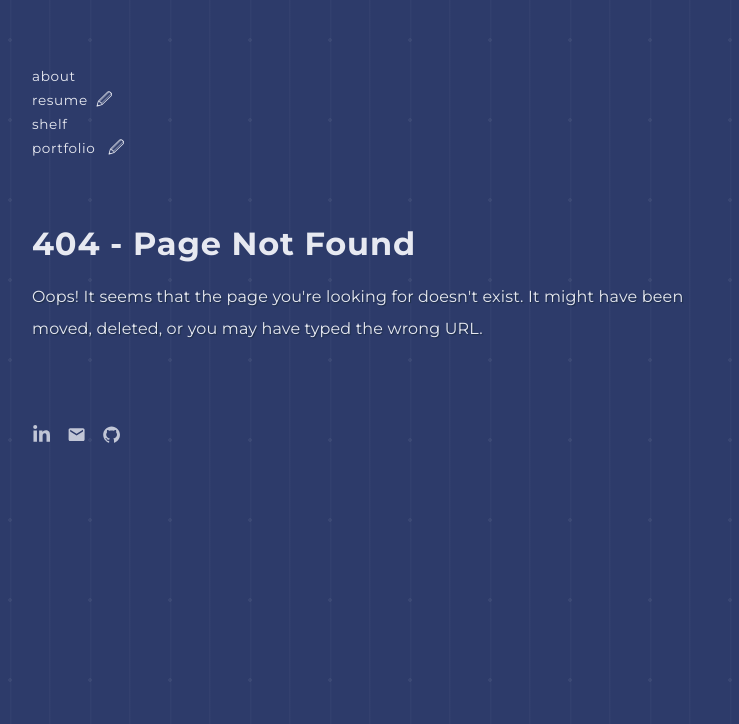
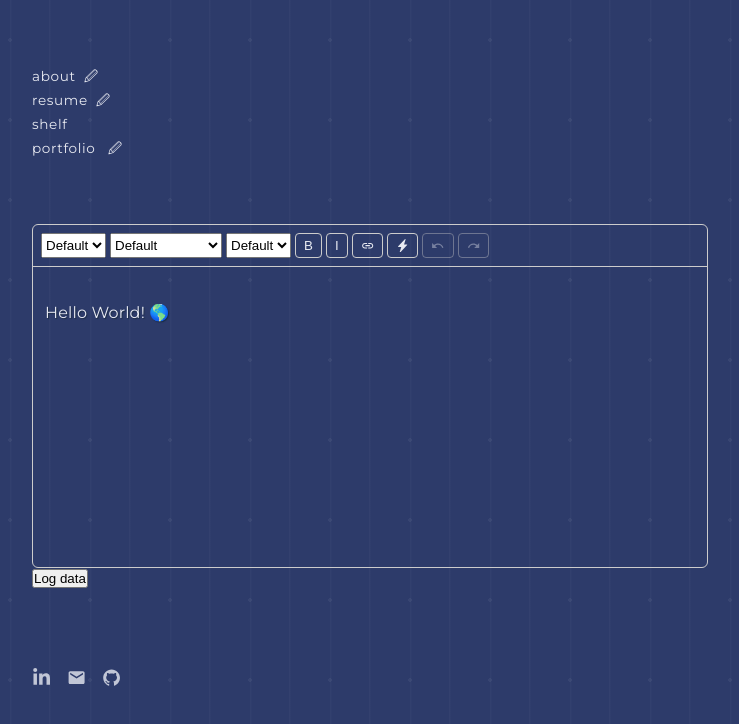
Before and after one commit to jasmingubeljic/jasmingubeljic.github.io, a Next.js app: page /admin/about in a window 1280 px wide. Before the commit this address had no page. Shown: the top 724 px of the page, without its empty margins (270-1009 px from the left). Built offline with nearby package versions, Linux system fonts and the light colour scheme.

Commit message:
feat: about editor

```diff
--- a/package.json
+++ b/package.json
@@ -15,6 +15,7 @@
     "@tiptap/extension-document": "^3.31.3",
     "@tiptap/extension-paragraph": "^3.31.3",
     "@tiptap/extension-text": "^3.31.3",
+    "@tiptap/extension-text-style": "^3.31.3",
     "@tiptap/extensions": "^3.31.3",
     "@tiptap/pm": "^3.31.3",
     "@tiptap/react": "^3.31.3",
--- /dev/null
+++ b/src/app/admin/about/page.tsx
@@ -0,0 +1,5 @@
+import AboutEditor from "@/components/Editors/AboutEditor/AboutEditor";
+
+export default function AboutEditorPage() {
+  return <AboutEditor />;
+}
--- a/src/app/globals.css
+++ b/src/app/globals.css
@@ -133,8 +133,15 @@ a {
   font-weight: 700;
   color: var(--easy-text);
   letter-spacing: 0.3rem;
+  /* Keep the ::before/::after copies aligned when used inline, e.g. inside a <p> */
+  line-height: normal;
   animation: 4s ease-in-out infinite alternate shift;
   z-index: 1;
+}
+
+/* Inline glitch (from the editor) takes its size from the font size dropdown */
+span.glitch {
+  font-size: inherit;
 }
 
 .glitch:after,
@@ -146,7 +153,7 @@ a {
   color: #fff;
   background-color: var(--dark);
   overflow: hidden;
-  clip: rect(0, 900px, 0, 0);
+  clip-path: inset(0 0 100% 0);
 }
 
 .glitch:before {
@@ -161,173 +168,173 @@ a {
 
 @keyframes noise-before {
   0% {
-    clip: rect(61px, 9999px, 52px, 0);
+    clip-path: inset(52.1% 0 55.6% 0);
   }
 
   5% {
-    clip: rect(33px, 9999px, 144px, 0);
+    clip-path: inset(28.2% 0 0.0% 0);
   }
 
   10% {
-    clip: rect(121px, 9999px, 115px, 0);
+    clip-path: inset(103.4% 0 1.7% 0);
   }
 
   15% {
-    clip: rect(144px, 9999px, 162px, 0);
+    clip-path: inset(123.1% 0 0.0% 0);
   }
 
   20% {
-    clip: rect(62px, 9999px, 180px, 0);
+    clip-path: inset(53.0% 0 0.0% 0);
   }
 
   25% {
-    clip: rect(34px, 9999px, 42px, 0);
+    clip-path: inset(29.1% 0 64.1% 0);
   }
 
   30% {
-    clip: rect(147px, 9999px, 179px, 0);
+    clip-path: inset(125.6% 0 0.0% 0);
   }
 
   35% {
-    clip: rect(99px, 9999px, 63px, 0);
+    clip-path: inset(84.6% 0 46.2% 0);
   }
 
   40% {
-    clip: rect(188px, 9999px, 122px, 0);
+    clip-path: inset(160.7% 0 0.0% 0);
   }
 
   45% {
-    clip: rect(154px, 9999px, 14px, 0);
+    clip-path: inset(131.6% 0 88.0% 0);
   }
 
   50% {
-    clip: rect(63px, 9999px, 37px, 0);
+    clip-path: inset(53.8% 0 68.4% 0);
   }
 
   55% {
-    clip: rect(161px, 9999px, 147px, 0);
+    clip-path: inset(137.6% 0 0.0% 0);
   }
 
   60% {
-    clip: rect(109px, 9999px, 175px, 0);
+    clip-path: inset(93.2% 0 0.0% 0);
   }
 
   65% {
-    clip: rect(157px, 9999px, 88px, 0);
+    clip-path: inset(134.2% 0 24.8% 0);
   }
 
   70% {
-    clip: rect(173px, 9999px, 131px, 0);
+    clip-path: inset(147.9% 0 0.0% 0);
   }
 
   75% {
-    clip: rect(62px, 9999px, 70px, 0);
+    clip-path: inset(53.0% 0 40.2% 0);
   }
 
   80% {
-    clip: rect(24px, 9999px, 153px, 0);
+    clip-path: inset(20.5% 0 0.0% 0);
   }
 
   85% {
-    clip: rect(138px, 9999px, 40px, 0);
+    clip-path: inset(117.9% 0 65.8% 0);
   }
 
   90% {
-    clip: rect(79px, 9999px, 136px, 0);
+    clip-path: inset(67.5% 0 0.0% 0);
   }
 
   95% {
-    clip: rect(25px, 9999px, 34px, 0);
+    clip-path: inset(21.4% 0 70.9% 0);
   }
 
   100% {
-    clip: rect(173px, 9999px, 166px, 0);
+    clip-path: inset(147.9% 0 0.0% 0);
   }
 }
 
 @keyframes noise-after {
   0% {
-    clip: rect(26px, 9999px, 33px, 0);
+    clip-path: inset(22.2% 0 71.8% 0);
   }
 
   5% {
-    clip: rect(140px, 9999px, 198px, 0);
+    clip-path: inset(119.7% 0 0.0% 0);
   }
 
   10% {
-    clip: rect(184px, 9999px, 89px, 0);
+    clip-path: inset(157.3% 0 23.9% 0);
   }
 
   15% {
-    clip: rect(121px, 9999px, 6px, 0);
+    clip-path: inset(103.4% 0 94.9% 0);
   }
 
   20% {
-    clip: rect(181px, 9999px, 99px, 0);
+    clip-path: inset(154.7% 0 15.4% 0);
   }
 
   25% {
-    clip: rect(154px, 9999px, 133px, 0);
+    clip-path: inset(131.6% 0 0.0% 0);
   }
 
   30% {
-    clip: rect(134px, 9999px, 169px, 0);
+    clip-path: inset(114.5% 0 0.0% 0);
   }
 
   35% {
-    clip: rect(26px, 9999px, 187px, 0);
+    clip-path: inset(22.2% 0 0.0% 0);
   }
 
   40% {
-    clip: rect(147px, 9999px, 137px, 0);
+    clip-path: inset(125.6% 0 0.0% 0);
   }
 
   45% {
-    clip: rect(31px, 9999px, 52px, 0);
+    clip-path: inset(26.5% 0 55.6% 0);
   }
 
   50% {
-    clip: rect(191px, 9999px, 109px, 0);
+    clip-path: inset(163.2% 0 6.8% 0);
   }
 
   55% {
-    clip: rect(74px, 9999px, 54px, 0);
+    clip-path: inset(63.2% 0 53.8% 0);
   }
 
   60% {
-    clip: rect(145px, 9999px, 75px, 0);
+    clip-path: inset(123.9% 0 35.9% 0);
   }
 
   65% {
-    clip: rect(153px, 9999px, 198px, 0);
+    clip-path: inset(130.8% 0 0.0% 0);
   }
 
   70% {
-    clip: rect(99px, 9999px, 136px, 0);
+    clip-path: inset(84.6% 0 0.0% 0);
   }
 
   75% {
-    clip: rect(118px, 9999px, 192px, 0);
+    clip-path: inset(100.9% 0 0.0% 0);
   }
 
   80% {
-    clip: rect(1px, 9999px, 83px, 0);
+    clip-path: inset(0.9% 0 29.1% 0);
   }
 
   85% {
-    clip: rect(145px, 9999px, 98px, 0);
+    clip-path: inset(123.9% 0 16.2% 0);
   }
 
   90% {
-    clip: rect(121px, 9999px, 154px, 0);
+    clip-path: inset(103.4% 0 0.0% 0);
   }
 
   95% {
-    clip: rect(156px, 9999px, 44px, 0);
+    clip-path: inset(133.3% 0 62.4% 0);
   }
 
   100% {
-    clip: rect(67px, 9999px, 122px, 0);
+    clip-path: inset(57.3% 0 0.0% 0);
   }
 }
 
--- a/src/app/layout.tsx
+++ b/src/app/layout.tsx
@@ -15,7 +15,8 @@ export const metadata = {
 export default function RootLayout({ children }) {
   return (
     <html lang="en">
-      <body className={montserrat.className}>
+      {/* Browser extensions (e.g. ColorZilla) add attributes to <body> before hydration */}
+      <body className={montserrat.className} suppressHydrationWarning>
         <header>
           <Navigation />
         </header>
--- /dev/null
+++ b/src/components/Editors/AboutEditor/AboutEditor.module.css
@@ -0,0 +1,40 @@
+.editor {
+  border: 1px solid #ccc;
+  border-radius: 6px;
+  overflow: hidden;
+}
+
+.menuBar {
+  display: flex;
+  flex-wrap: wrap;
+  gap: 4px;
+  padding: 8px;
+  border-bottom: 1px solid #ccc;
+}
+
+.menuBar button {
+  display: inline-flex;
+  align-items: center;
+  padding: 4px 8px;
+  border: 1px solid #ccc;
+  border-radius: 4px;
+  background: transparent;
+  color: inherit;
+  cursor: pointer;
+}
+
+.menuBar button:disabled {
+  opacity: 0.4;
+  cursor: default;
+}
+
+.menuBar button.active {
+  background: #333;
+  color: #fff;
+}
+
+.content {
+  min-height: 300px;
+  padding: 12px;
+  outline: none;
+}
--- /dev/null
+++ b/src/components/Editors/AboutEditor/AboutEditor.tsx
@@ -0,0 +1,286 @@
+"use client";
+
+import {
+  useEditor,
+  useEditorState,
+  EditorContent,
+  Mark,
+  type Editor,
+} from "@tiptap/react";
+import StarterKit from "@tiptap/starter-kit";
+import { MdUndo, MdRedo, MdLink } from "react-icons/md";
+import { BsLightningChargeFill } from "react-icons/bs";
+import styles from "./AboutEditor.module.css";
+import { TextStyle, FontSize, LineHeight } from "@tiptap/extension-text-style";
+
+const FONT_SIZES = [
+  "12px",
+  "14px",
+  "16px",
+  "18px",
+  "24px",
+  "32px",
+  "64px",
+  "96px",
+  "128px",
+];
+const FONT_WEIGHTS = [
+  { label: "100 Thin", value: "100" },
+  { label: "200 Extra Light", value: "200" },
+  { label: "300 Light", value: "300" },
+  { label: "400 Regular", value: "400" },
+  { label: "500 Medium", value: "500" },
+  { label: "600 Semibold", value: "600" },
+  { label: "700 Bold", value: "700" },
+  { label: "800 Extra Bold", value: "800" },
+  { label: "900 Black", value: "900" },
+];
+
+const LINE_HEIGHTS = ["0.5", "1", "1.15", "1.5", "1.75", "2"];
+
+const TextStyleWithWeight = TextStyle.extend({
+  addAttributes() {
+    return {
+      ...this.parent?.(),
+      fontWeight: {
+        default: null,
+        parseHTML: (element) => element.style.fontWeight || null,
+        renderHTML: (attributes) =>
+          attributes.fontWeight
+            ? { style: `font-weight: ${attributes.fontWeight}` }
+            : {},
+      },
+    };
+  },
+});
+
+const Glitch = Mark.create({
+  name: "glitch",
+  addAttributes() {
+    return {
+      text: {
+        default: "",
+        parseHTML: (element) => element.getAttribute("data-glitch") ?? "",
+        renderHTML: (attributes) => ({ "data-glitch": attributes.text }),
+      },
+    };
+  },
+  parseHTML() {
+    return [{ tag: "span.glitch" }];
+  },
+  renderHTML({ HTMLAttributes }) {
+    return ["span", { ...HTMLAttributes, class: "glitch" }, 0];
+  },
+});
+
+const MenuBar = ({ editor }: { editor: Editor }) => {
+  const state = useEditorState({
+    editor,
+    selector: ({ editor }) => ({
+      isBold: editor.isActive("bold"),
+      isItalic: editor.isActive("italic"),
+      isCode: editor.isActive("code"),
+      isLink: editor.isActive("link"),
+      isGlitch: editor.isActive("glitch"),
+      canUndo: editor.can().chain().undo().run(),
+      canRedo: editor.can().chain().redo().run(),
+      fontSize: editor.getAttributes("textStyle").fontSize ?? "",
+      fontWeight: editor.getAttributes("textStyle").fontWeight ?? "",
+      lineHeight:
+        editor.getAttributes("paragraph").lineHeight ??
+        editor.getAttributes("heading").lineHeight ??
+        "",
+    }),
+  });
+
+  const buttons = [
+    {
+      label: "B",
+      active: state.isBold,
+      run: () => editor.chain().focus().toggleBold().run(),
+    },
+    {
+      label: "I",
+      active: state.isItalic,
+      run: () => editor.chain().focus().toggleItalic().run(),
+    },
+  ];
+
+  const setLink = () => {
+    const previousUrl = editor.getAttributes("link").href;
+    const url = window.prompt("URL", previousUrl);
+
+    if (url === null) return;
+
+    if (url === "") {
+      editor.chain().focus().extendMarkRange("link").unsetLink().run();
+      return;
+    }
+
+    editor
+      .chain()
+      .focus()
+      .extendMarkRange("link")
+      .setLink({ href: url, class: "repository-link" })
+      .run();
+  };
+
+  const toggleGlitch = () => {
+    const { from, to } = editor.state.selection;
+    const text = editor.state.doc.textBetween(from, to, " ");
+    editor.chain().focus().toggleMark("glitch", { text }).run();
+  };
+
+  return (
+    <div className={styles.menuBar}>
+      <select
+        value={state.fontSize}
+        onChange={(e) => {
+          const size = e.target.value;
+          if (size) {
+            editor.chain().focus().setFontSize(size).run();
+          } else {
+            editor.chain().focus().unsetFontSize().run();
+          }
+        }}
+        aria-label="Font size"
+        title="Font size"
+      >
+        <option value="">Default</option>
+        {FONT_SIZES.map((size) => (
+          <option key={size} value={size}>
+            {size}
+          </option>
+        ))}
+      </select>
+
+      <select
+        value={state.fontWeight}
+        onChange={(e) => {
+          editor
+            .chain()
+            .focus()
+            .setMark("textStyle", { fontWeight: e.target.value || null })
+            .removeEmptyTextStyle()
+            .run();
+        }}
+        aria-label="Font weight"
+        title="Font weight"
+      >
+        <option value="">Default</option>
+        {FONT_WEIGHTS.map(({ label, value }) => (
+          <option key={value} value={value}>
+            {label}
+          </option>
+        ))}
+      </select>
+
+      <select
+        value={state.lineHeight}
+        onChange={(e) => {
+          const lineHeight = e.target.value || null;
+          editor
+            .chain()
+            .focus()
+            .updateAttributes("paragraph", { lineHeight })
+            .updateAttributes("heading", { lineHeight })
+            .run();
+        }}
+        aria-label="Line height"
+        title="Line height"
+      >
+        <option value="">Default</option>
+        {LINE_HEIGHTS.map((lh) => (
+          <option key={lh} value={lh}>
+            {lh}
+          </option>
+        ))}
+      </select>
+
+      {buttons.map(({ label, active, run }) => (
+        <button
+          key={label}
+          type="button"
+          onClick={run}
+          className={active ? styles.active : undefined}
+        >
+          {label}
+        </button>
+      ))}
+      <button
+        type="button"
+        onClick={setLink}
+        className={state.isLink ? styles.active : undefined}
+        aria-label="Link"
+        title="Link"
+      >
+        <MdLink />
+      </button>
+      <button
+        type="button"
+        onClick={toggleGlitch}
+        className={state.isGlitch ? styles.active : undefined}
+        aria-label="Glitch effect"
+        title="Glitch effect"
+      >
+        <BsLightningChargeFill />
+      </button>
+      <button
+        type="button"
+        onClick={() => editor.chain().focus().undo().run()}
+        disabled={!state.canUndo}
+        aria-label="Undo"
+        title="Undo"
+      >
+        <MdUndo />
+      </button>
+      <button
+        type="button"
+        onClick={() => editor.chain().focus().redo().run()}
+        disabled={!state.canRedo}
+        aria-label="Redo"
+        title="Redo"
+      >
+        <MdRedo />
+      </button>
+    </div>
+  );
+};
+
+const AboutEditor = () => {
+  const editor = useEditor({
+    extensions: [
+      StarterKit,
+      TextStyleWithWeight,
+      FontSize,
+      LineHeight.configure({ types: ["paragraph", "heading"] }),
+      Glitch,
+    ],
+    content: "<p>Hello World! 🌎️</p>",
+    // Don't render immediately on the server to avoid SSR issues
+    immediatelyRender: false,
+    editorProps: {
+      attributes: { class: styles.content },
+    },
+  });
+
+  if (!editor) return null;
+
+  const logData = () => {
+    console.log(editor.getHTML());
+  };
+
+  return (
+    <>
+      <div className={styles.editor}>
+        <MenuBar editor={editor} />
+        <EditorContent editor={editor} />
+      </div>
+      <button type="button" onClick={logData}>
+        Log data
+      </button>
+    </>
+  );
+};
+
+export default AboutEditor;
--- a/src/components/Navigation/Navigation.module.css
+++ b/src/components/Navigation/Navigation.module.css
@@ -12,8 +12,13 @@
 }
 
 .edit-link {
-  font-size: 1em;
+  font-size: 0.85em;
   margin-left: 0.5rem;
+}
+
+.edit-link:hover {
+  opacity: 0.7;
+  transition: opacity 250ms;
 }
 
 .link:hover {
--- a/src/components/Navigation/Navigation.tsx
+++ b/src/components/Navigation/Navigation.tsx
@@ -8,6 +8,9 @@ export default function Navigation() {
         <li className={styles.list}>
           <Link className={styles.link} href="/">
             about
+          </Link>
+          <Link className={styles["edit-link"]} href="/admin/about">
+            🖉
           </Link>
         </li>
         <li className={styles.list}>
```
Also changed, not shown: 1 other file (tests, documents, lock files or other folders).
